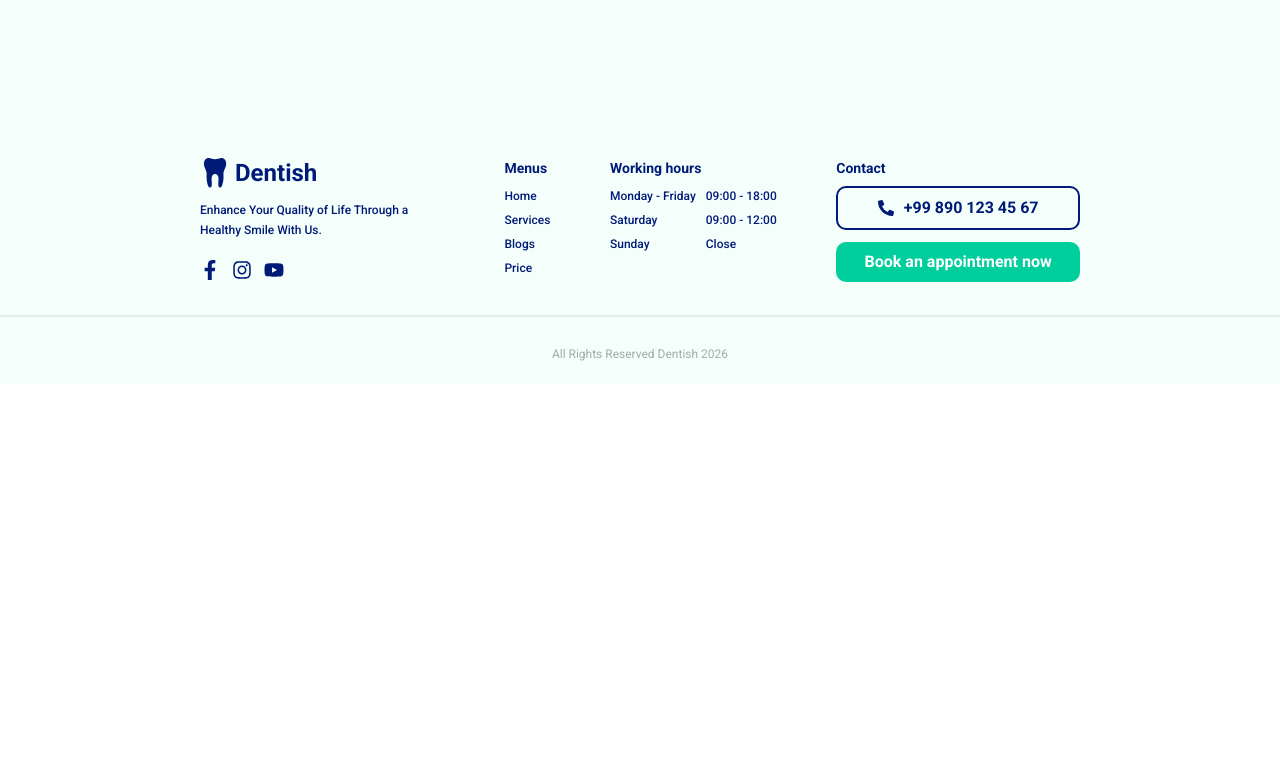
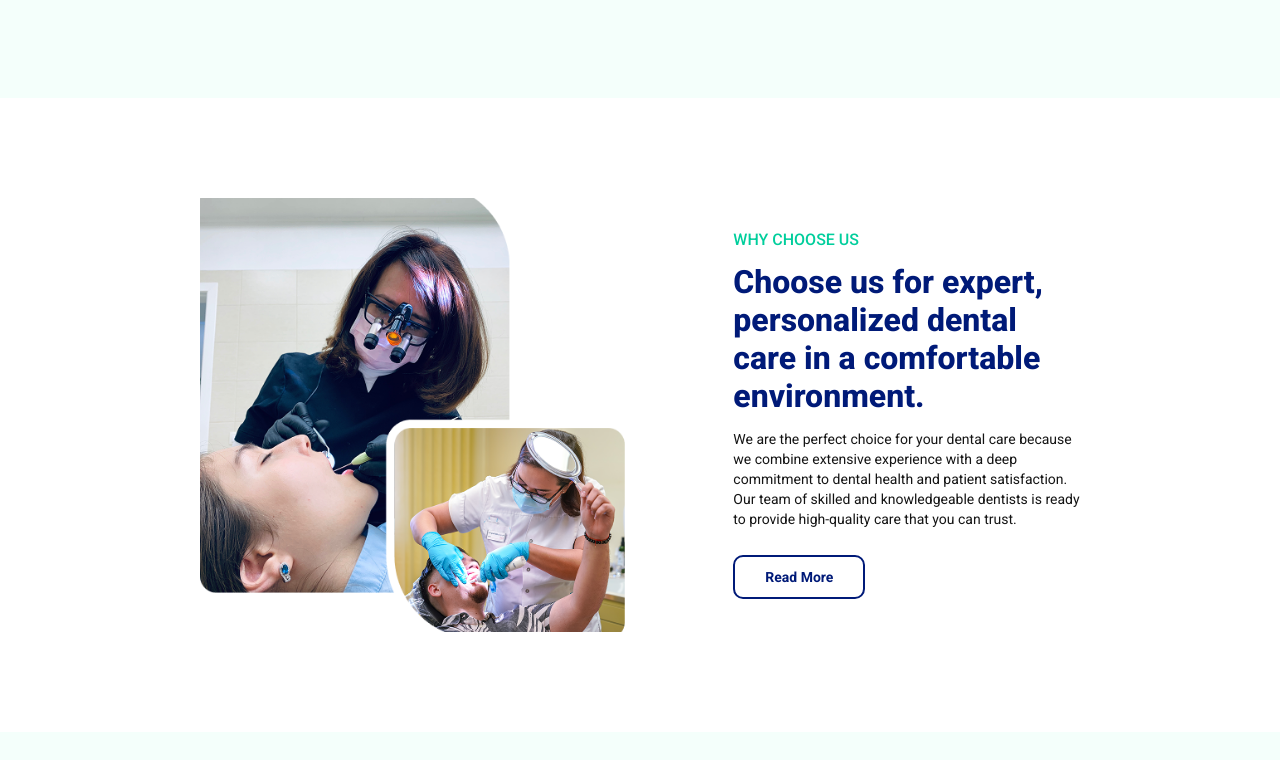
Before and after one commit to azimjonjalilov/dentist-clinic-frontend, a React (Vite) app: page / in a window 1280 px wide. Shown: the part 1140-1900 px from the top of the page. Before the commit the page ends 1524 px from the top, so only its background shows below. Built offline with nearby package versions, Linux system fonts and the light colour scheme.

Commit message:
home/whyChooseUs section done

```diff
--- /dev/null
+++ b/src/components/ui/whyChooseUs/WhyChooseUs.jsx
@@ -0,0 +1,30 @@
+import "./WhyChooseUs.css";
+import styles from "./WhyChooseUs.module.css";
+import imgSrc from "@/assets/images/img-2.png";
+
+const WhyChooseUs = () => {
+  return (
+    <section className={`container ${styles.section}`}>
+      <div className={styles.img}>
+        <img src={imgSrc} alt="image" />
+      </div>
+
+      <div className={styles.info}>
+        <h4 className="section-subtitle">why choose us</h4>
+        <h1 className="section-title">
+          Choose us for expert, personalized dental care in a comfortable
+          environment.
+        </h1>
+        <p className="section-desc">
+          We are the perfect choice for your dental care because we combine
+          extensive experience with a deep commitment to dental health and
+          patient satisfaction. Our team of skilled and knowledgeable dentists
+          is ready to provide high-quality care that you can trust.
+        </p>
+        <button className="btn-primary">Read More</button>
+      </div>
+    </section>
+  );
+};
+
+export default WhyChooseUs;
--- /dev/null
+++ b/src/components/ui/whyChooseUs/WhyChooseUs.module.css
@@ -0,0 +1,40 @@
+.section {
+  padding-top: 100px;
+  padding-bottom: 100px;
+  background-color: #ffffff;
+  display: grid;
+  grid-template-columns: 5fr 4fr;
+  align-items: center;
+  gap: 100px;
+}
+
+.info {
+  width: 100%;
+  display: flex;
+  flex-direction: column;
+  align-items: flex-start;
+
+  h1 {
+    margin-top: 14px;
+  }
+
+  p {
+    margin-top: 14px;
+  }
+
+  button {
+    margin-top: 26px;
+  }
+}
+
+.img {
+  width: 100%;
+  aspect-ratio: 1 / 1;
+  overflow: hidden;
+
+  img {
+    width: 100%;
+    height: 100%;
+    object-fit: cover;
+  }
+}
--- a/src/pages/home/Home.jsx
+++ b/src/pages/home/Home.jsx
@@ -1,5 +1,6 @@
 import MainSection from "../../components/ui/mainSection/MainSection";
 import WhatWeDo from "../../components/ui/whatWeDo/WhatWeDo";
+import WhyChooseUs from "../../components/ui/whyChooseUs/WhyChooseUs";
 import "./Home.css";
 import styles from "./Home.module.css";
 
@@ -8,6 +9,7 @@ const Home = () => {
     <>
       <MainSection />
       <WhatWeDo />
+      <WhyChooseUs />
     </>
   );
 };
```
Also changed, not shown: src/assets/images/img-2.png (added), src/components/ui/whyChooseUs/WhyChooseUs.css (added).
